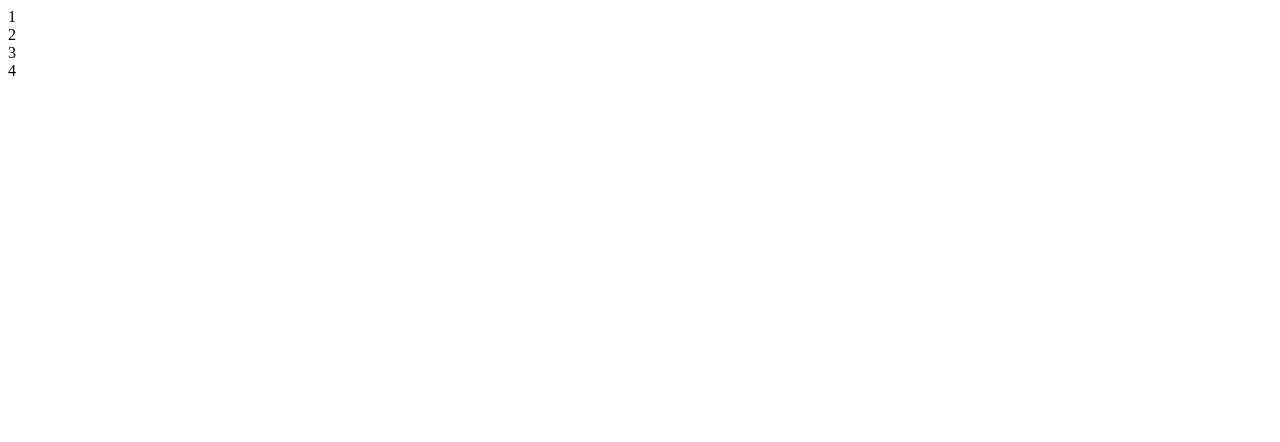
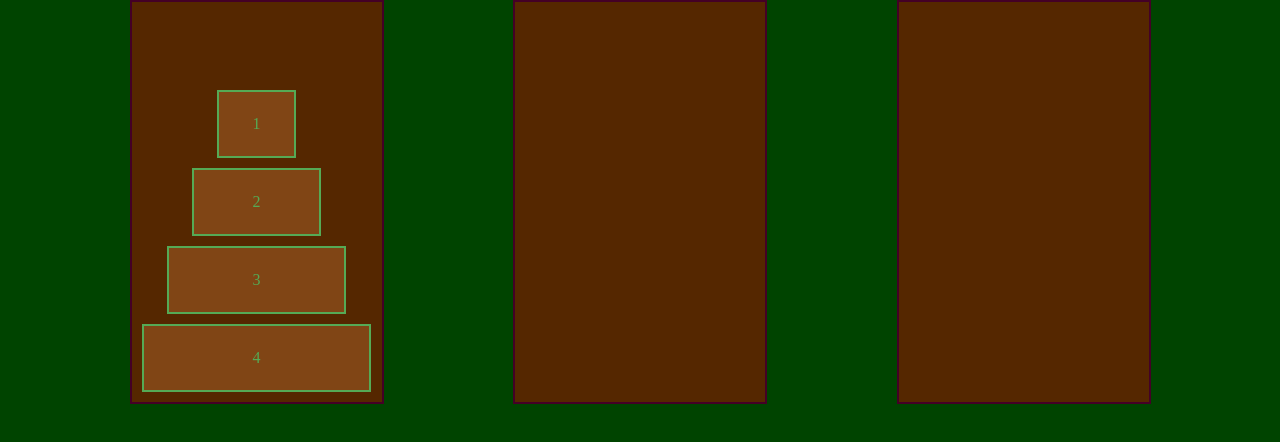
Before and after one commit to JakubKus/tower-of-hanoi, a React (Create React App) app: page / in a window 1280 px wide. Shown: the top 442 px of the page. Built offline with nearby package versions, Linux system fonts and the light colour scheme; the HTML template or start-up script is replaced by a standard one.

Commit message:
styled towers and blocks

```diff
--- a/src/app.scss
+++ b/src/app.scss
@@ -0,0 +1,54 @@
+body {
+  background-color: #004400;
+  margin: 0;
+}
+
+main {
+  display: flex;
+  justify-content: space-evenly;
+}
+
+.tower {
+  align-items: center;
+  background-color: #552700;
+  border: 2px solid #440026;
+  color: #55AA55;
+  cursor: pointer;
+  display: flex;
+  flex-flow: column;
+  height: 50vh;
+  justify-content: flex-end;
+  max-width: 250px;
+  transition: border-color 0.3s;
+  width: 30%;
+
+  &:hover {
+    border-color: #804515;
+  }
+
+  > div {
+    align-items: center;
+    background-color: #804515;
+    border: 2px solid #55AA55;
+    display: flex;
+    height: 8vh;
+    justify-content: center;
+    margin-bottom: 10px;
+  }
+
+  .one {
+    width: 30%;
+  }
+
+  .two {
+    width: 50%;
+  }
+
+  .three {
+    width: 70%;
+  }
+
+  .four {
+    width: 90%;
+  }
+}
```
